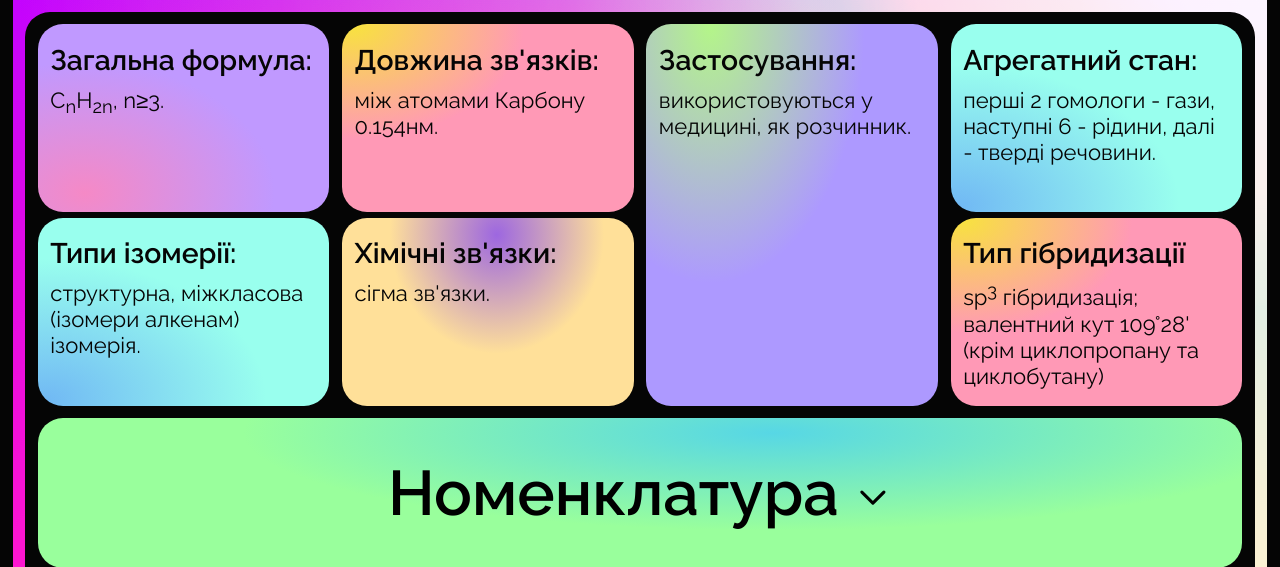
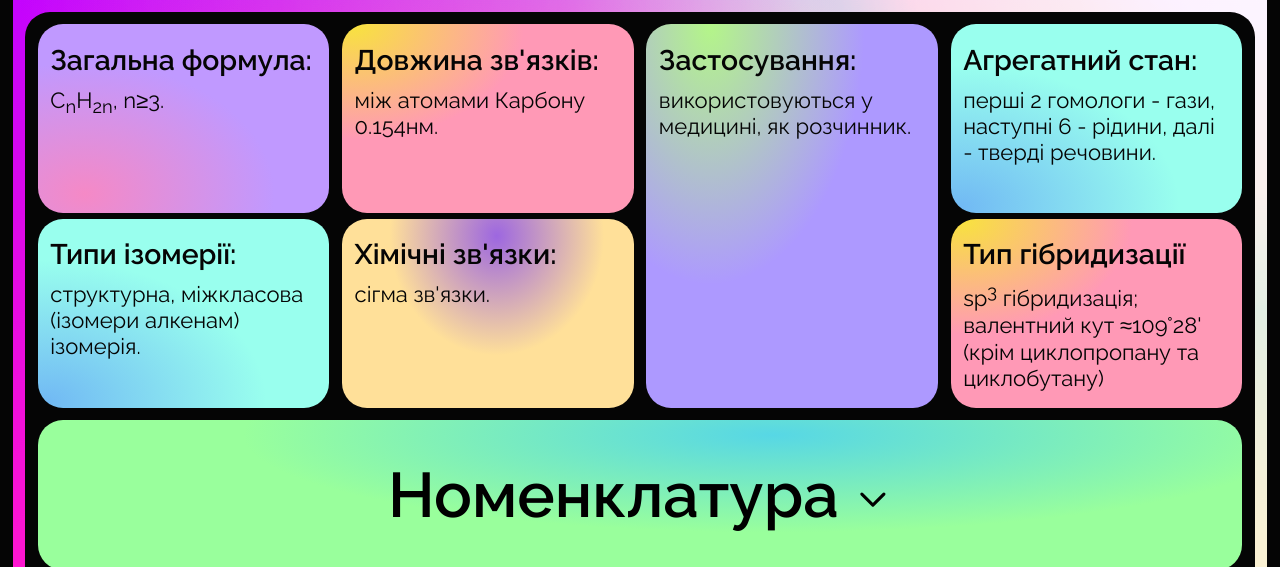
Before and after one commit to pvkv/chemistryishthing, a plain HTML site: page subjects/cycloalkane.html in a window 1280 px wide. Shown: the part 233-800 px from the top of the page. Drawn offline with nearby package versions, Linux system fonts and the light colour scheme; a web font is replaced by a local one.

Commit message:
Update cycloalkane.html

```diff
--- a/subjects/cycloalkane.html
+++ b/subjects/cycloalkane.html
@@ -63,7 +63,7 @@
                 </div>
                 <div class="block-small pink1">
                     <h3>Тип гібридизації</h3>
-                    <p>sp<sup>3</sup> гібридизація; валентний кут 109&deg;28' (крім циклопропану та циклобутану)</p>
+                    <p>sp<sup>3</sup> гібридизація; валентний кут ≈109&deg;28' (крім циклопропану та циклобутану)</p>
                 </div>
             </div>
 
```
